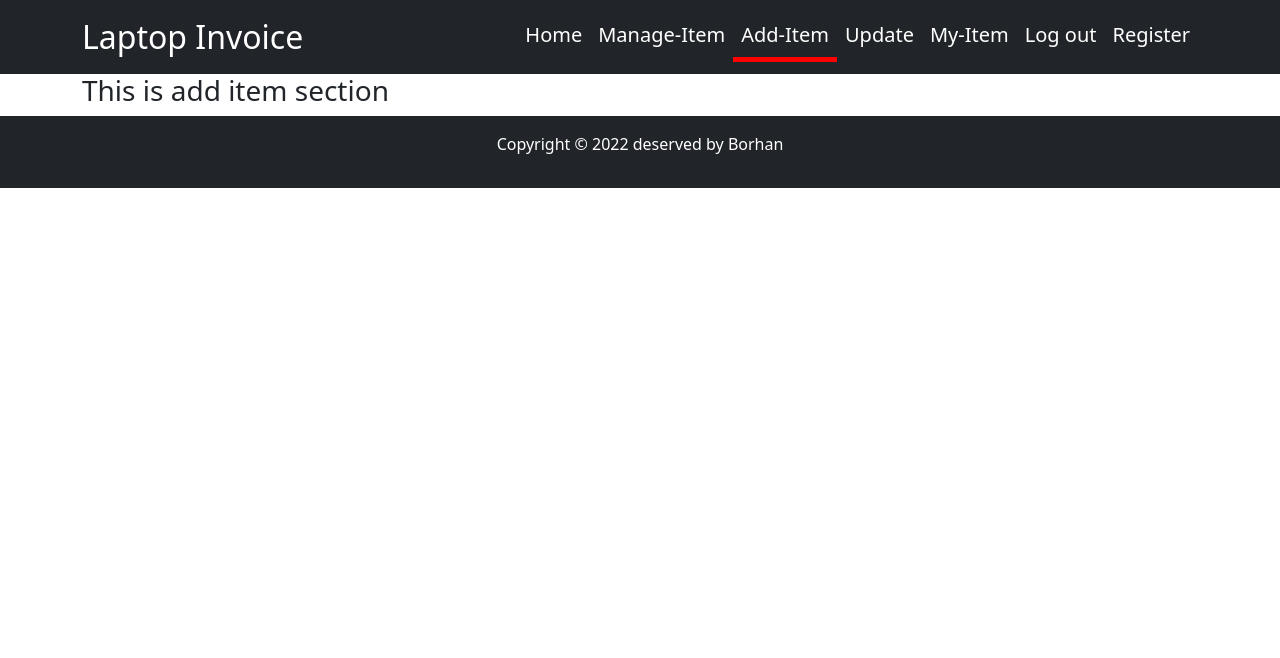
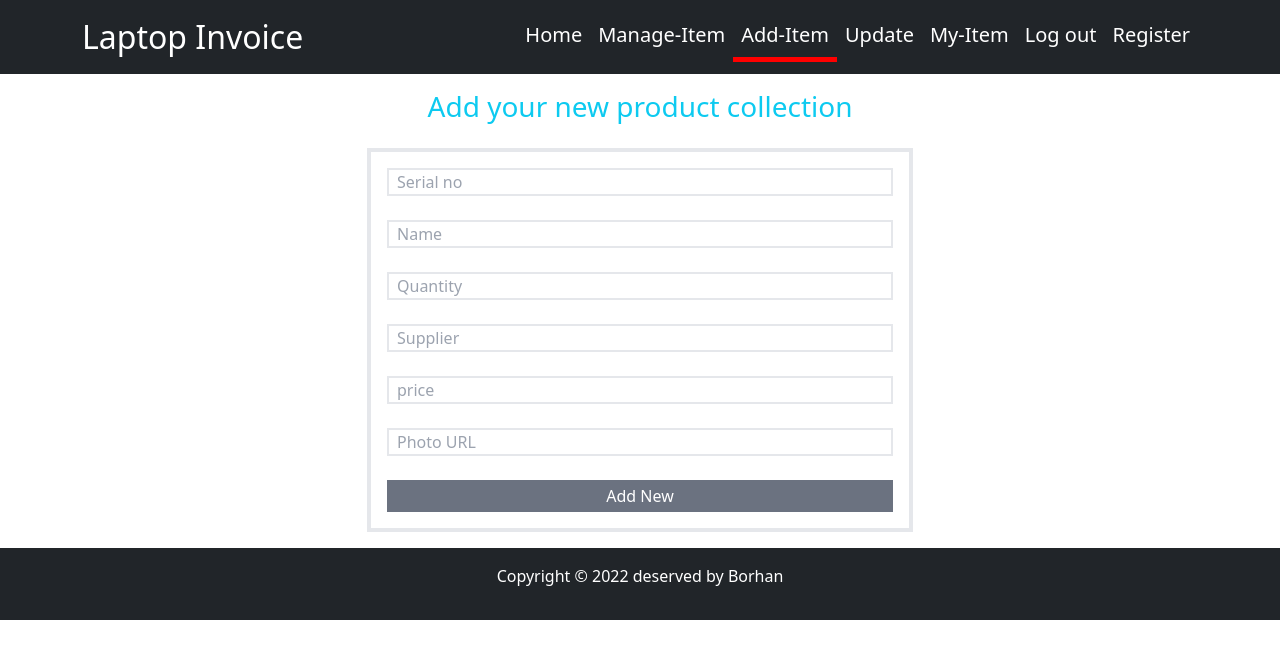
Before and after one commit to MuhammadBorhan/warehouse-management-client-side-MuhammadBorhan, a React (Create React App) app: page /additem in a window 1280 px wide. Shown: the top 658 px of the page. Built offline with nearby package versions, Linux system fonts and the light colour scheme; no server answers; sample sign-in values are in the browser's storage.

Commit message:
add new item using post api

```diff
--- a/package.json
+++ b/package.json
@@ -12,6 +12,7 @@
     "react-bootstrap": "^2.3.1",
     "react-dom": "^18.1.0",
     "react-firebase-hooks": "^5.0.3",
+    "react-hook-form": "^7.30.0",
     "react-router-dom": "^6.3.0",
     "react-scripts": "5.0.1",
     "react-toastify": "^8.2.0",
--- a/src/Components/AddItem/AddItem.js
+++ b/src/Components/AddItem/AddItem.js
@@ -1,9 +1,40 @@
 import React from 'react';
+import { useForm } from "react-hook-form";
 
 const AddItem = () => {
+    const { register, handleSubmit } = useForm();
+    const onSubmit = (data, event) => {
+        console.log(data);
+        const url = `http://localhost:5000/product`;
+        fetch(url, {
+            method: "POST",
+            headers: {
+                "content-type": "application/json"
+            },
+            body: JSON.stringify(data)
+        })
+            .then(res => res.json())
+            .then(result => {
+                console.log(result);
+                event.target.reset()
+            })
+    };
     return (
-        <div className='container'>
-            <h3>This is add item section</h3>
+        <div className='container py-3'>
+            <h3 className='mb-4 text-center text-info'>Add your new product collection</h3>
+            <div className="row">
+                <div className="col-12 col-md-6 mx-auto">
+                    <form className='flex flex-column gap-4 border-4 p-3' onSubmit={handleSubmit(onSubmit)}>
+                        <input className='border-2 pl-2' type="text"  {...register("slno")} placeholder='Serial no' />
+                        <input className='border-2 pl-2' type="text"  {...register("name")} placeholder='Name' />
+                        <input className='border-2 pl-2' type="text" {...register("quantity")} placeholder='Quantity' />
+                        <input className='border-2 pl-2' type="text" {...register("supplierName")} placeholder='Supplier' />
+                        <input className='border-2 pl-2' type="text" {...register("price")} placeholder='price' />
+                        <input className='border-2 pl-2' type="text" {...register("img")} placeholder='Photo URL' />
+                        <input className='bg-gray-500 text-white px-2 py-1' type="submit" value='Add New' />
+                    </form>
+                </div>
+            </div>
         </div>
     );
 };
```
Also changed, not shown: 1 other file (tests, documents, lock files or other folders).
